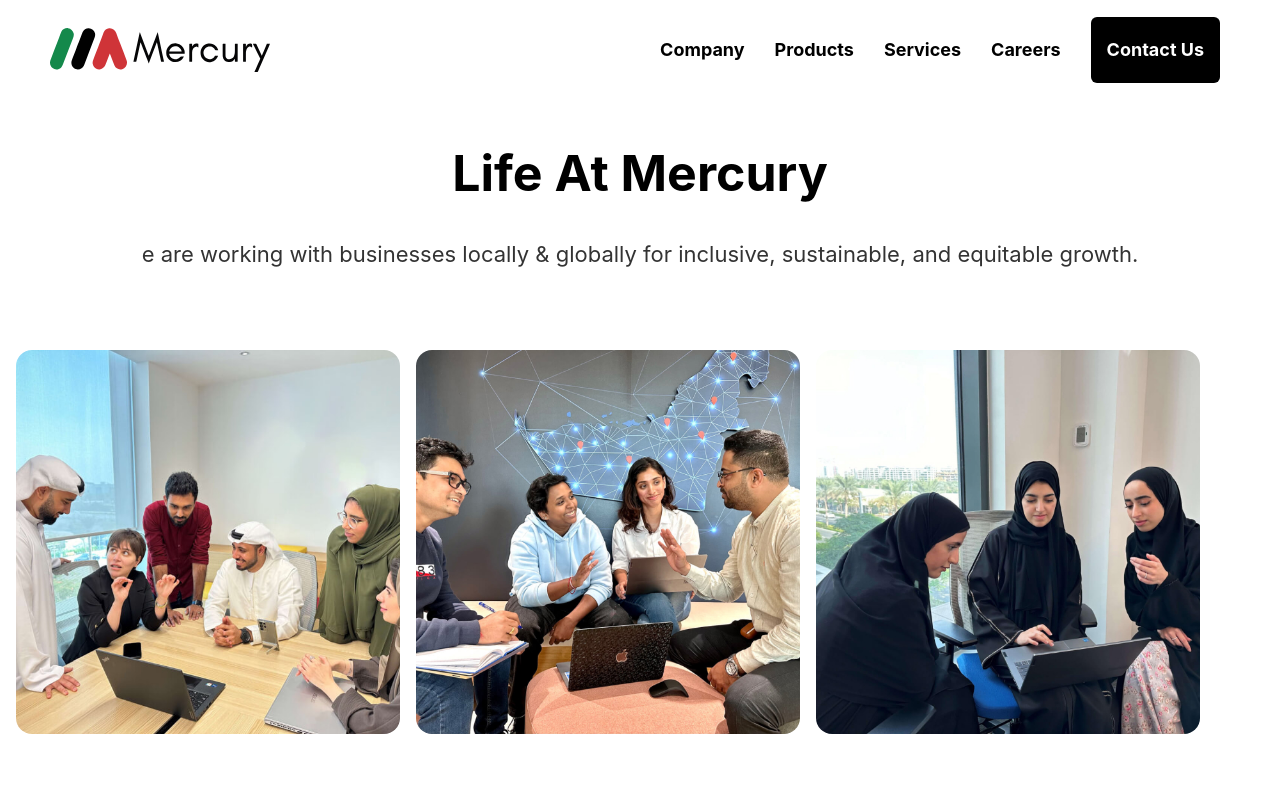
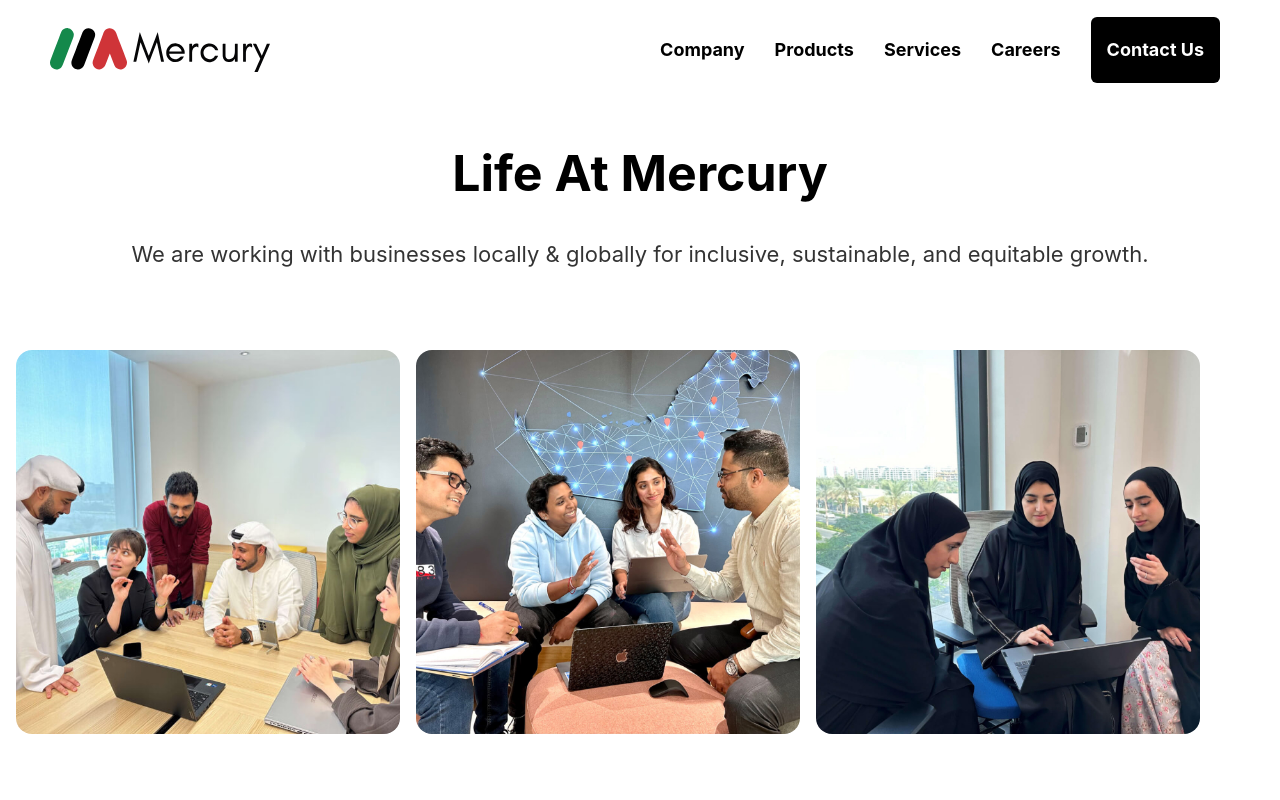
Before and after one commit to haymkarran/Mercury-final, a Next.js app: page /pages/careers in a window 1280 px wide. Shown: the top 800 px of the page. Built offline with nearby package versions, Linux system fonts and the light colour scheme.

Commit message:
7th Feb 2:40pm update

```diff
--- a/app/components/gridData/gridChildApi.ts
+++ b/app/components/gridData/gridChildApi.ts
@@ -1476,7 +1476,7 @@ const GridChildApi = [
         "Paragraph": [
             {
                 "id": 1,
-                "paraData": "e are working with businesses locally & globally for inclusive, sustainable, and equitable growth.",
+                "paraData": "We are working with businesses locally & globally for inclusive, sustainable, and equitable growth.",
                 "paraLink": "",
             },
         ],
```
